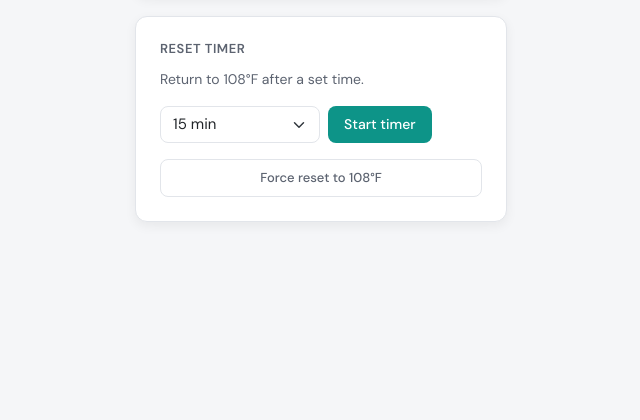
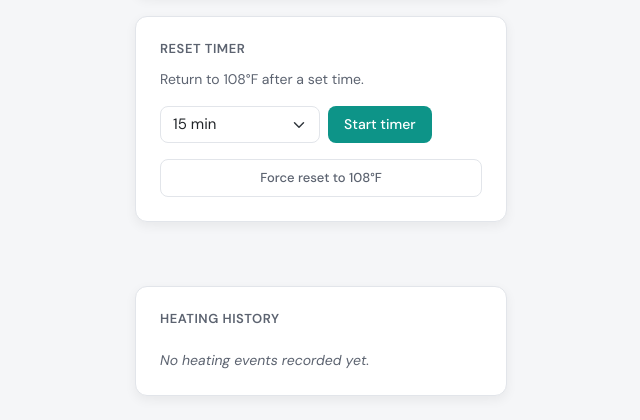
Before and after one commit to hemna/waterheater, a Flask app: page / in a window 1280 px wide. Shown: the part 1156-1576 px from the top of the page, without its empty margins (319-959 px from the left). Before the commit the page ends 1378 px from the top, so only its background shows below. Run offline with Flask 2, Linux system fonts and the light colour scheme; some libraries are stand-ins or nearby versions.

Commit message:
Add heater history: event log with timestamps and durations
- heater_history.py: records ON/OFF transitions, persists to JSON,
  keeps last 100 events, provides stats (today count, avg/max duration)
- Web UI: new 'Heating History' card showing recent events with
  date/time and duration, plus summary stats line
- SocketIO: 'heater_history' event sent on connect, 'get_history' handler
- MQTT state: includes history_stats summary
- ctl.py: local CLI for sending commands without MQTT broker dependency

```diff
--- a/main.py
+++ b/main.py
@@ -20,6 +20,7 @@
 import json
 import os
 import mqtt_bridge
+import heater_history
 
 ################################
 # RPi and Motor Pre-allocations
@@ -212,10 +213,12 @@
             # OFF → ON transition
             _heater_on = True
             _heater_on_since = time.time()
+            heater_history.record_on(_heater_on_since)
         else:
             # ON → OFF transition
             _heater_on = False
             _heater_on_since = None
+            heater_history.record_off(time.time())
 
     _save_heater_state()
     _emit_heater_state()
@@ -630,6 +633,7 @@
         "start_timer_intermediate_temp": intermediate_temp,
         "start_timer_reset_duration": reset_duration,
         "ldr_timer_end_timestamp": _ldr_timer_end_timestamp,
+        "history_stats": heater_history.get_stats(),
     }
 
 
@@ -661,9 +665,21 @@
         _emit_heater_state()
         _emit_ldr_timer_state()
         _emit_off_timer_state()
+        _safe_emit("heater_history", {
+            "events": heater_history.get_history(20),
+            "stats": heater_history.get_stats(),
+        })
 
     def on_disconnect(self):
         print("Client disconnected")
+
+    def on_get_history(self, data):
+        """Client requests heater history."""
+        limit = int(data.get("limit", 20)) if data else 20
+        _safe_emit("heater_history", {
+            "events": heater_history.get_history(limit),
+            "stats": heater_history.get_stats(),
+        })
 
     def on_message(self, sid, data):
         print(f"on_message: Received message: {data}")
@@ -868,6 +884,7 @@
     import sys
 
     load_temperature()
+    heater_history.init()
     settings = _load_ldr_settings()
     _ldr_auto_timer_enabled = settings["auto_timer_enabled"]
     _ldr_progressive_enabled = settings["progressive_enabled"]
--- a/web/static/main.css
+++ b/web/static/main.css
@@ -580,3 +580,50 @@
     0%, 100% { opacity: 1; }
     50% { opacity: 0.7; }
 }
+
+/* ─── Heating History ─── */
+
+.history-stats {
+    font-size: 0.8125rem;
+    color: var(--text-muted);
+    margin: 0 0 0.75rem;
+}
+
+.history-list {
+    max-height: 300px;
+    overflow-y: auto;
+}
+
+.history-item {
+    display: flex;
+    justify-content: space-between;
+    align-items: center;
+    padding: 0.5rem 0;
+    border-bottom: 1px solid var(--border);
+    font-size: 0.875rem;
+}
+
+.history-item:last-child {
+    border-bottom: none;
+}
+
+.history-item--active {
+    color: var(--warm);
+    font-weight: 500;
+}
+
+.history-time {
+    color: var(--text-muted);
+}
+
+.history-dur {
+    font-weight: 500;
+    font-variant-numeric: tabular-nums;
+}
+
+.history-empty {
+    font-size: 0.875rem;
+    color: var(--text-muted);
+    font-style: italic;
+    margin: 0;
+}
--- a/web/static/main.js
+++ b/web/static/main.js
@@ -190,6 +190,39 @@
     updateOffTimerDisplay(msg.end_timestamp || null);
 });
 
+// ── Heater History ────────────────────────────────────────────────────
+socket.on('heater_history', function(msg) {
+    var container = document.getElementById('historyList');
+    var statsEl = document.getElementById('historyStats');
+    if (!container) return;
+
+    // Render stats
+    if (statsEl && msg.stats) {
+        var s = msg.stats;
+        statsEl.textContent = 'Today: ' + s.today_events + ' events · Avg: ' + formatDuration(s.avg_duration) + ' · Longest: ' + formatDuration(s.max_duration);
+    }
+
+    // Render events
+    if (!msg.events || msg.events.length === 0) {
+        container.innerHTML = '<p class="history-empty">No heating events recorded yet.</p>';
+        return;
+    }
+
+    var html = '';
+    msg.events.forEach(function(ev) {
+        var start = new Date(ev.start * 1000);
+        var timeStr = start.toLocaleTimeString([], {hour: '2-digit', minute: '2-digit'});
+        var dateStr = start.toLocaleDateString([], {month: 'short', day: 'numeric'});
+        var durStr = ev.duration != null ? formatDuration(ev.duration) : 'ongoing…';
+        var cls = ev.duration == null ? 'history-item history-item--active' : 'history-item';
+        html += '<div class="' + cls + '">';
+        html += '<span class="history-time">' + dateStr + ' ' + timeStr + '</span>';
+        html += '<span class="history-dur">' + durStr + '</span>';
+        html += '</div>';
+    });
+    container.innerHTML = html;
+});
+
 function setConnStatus(state) {
     // state: 'connected' | 'disconnected' | 'reconnecting'
     var el = document.getElementById('connStatus');
--- a/web/templates/index.html
+++ b/web/templates/index.html
@@ -11,8 +11,8 @@
     <script src="https://cdn.jsdelivr.net/npm/jquery@3.7.1/dist/jquery.min.js"></script>
     <script src="https://cdn.jsdelivr.net/npm/bootstrap@5.3.0/dist/js/bootstrap.bundle.min.js"></script>
     <link href="https://cdn.jsdelivr.net/npm/bootstrap@5.3.0/dist/css/bootstrap.min.css" rel="stylesheet">
-    <link href="/static/main.css?v=4" rel="stylesheet">
-    <script src="/static/main.js?v=4"></script>
+    <link href="/static/main.css?v=5" rel="stylesheet">
+    <script src="/static/main.js?v=5"></script>
     <script>
         $(document).ready(function() {
             var initialTemp = parseInt('{{ initial_temperature|safe }}', 10) || 108;
@@ -259,6 +259,14 @@
             </section>
 
             <div id="result" class="status" role="status" aria-live="polite"></div>
+
+            <section class="card card-history">
+                <h2 class="card-title">Heating History</h2>
+                <p id="historyStats" class="history-stats"></p>
+                <div id="historyList" class="history-list">
+                    <p class="history-empty">No heating events recorded yet.</p>
+                </div>
+            </section>
         </main>
     </div>
 </body>
```
Also changed, not shown: ctl.py (added, +37 -0 lines), heater_history.py (added, +93 -0 lines).
